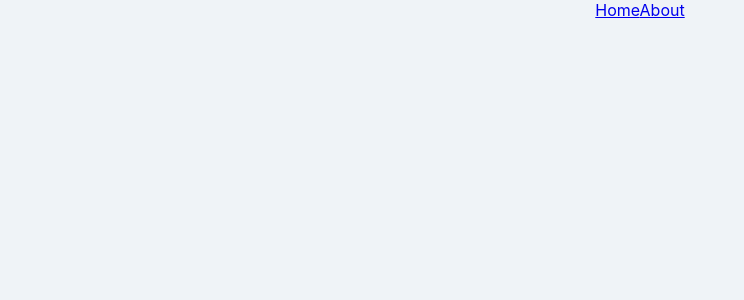
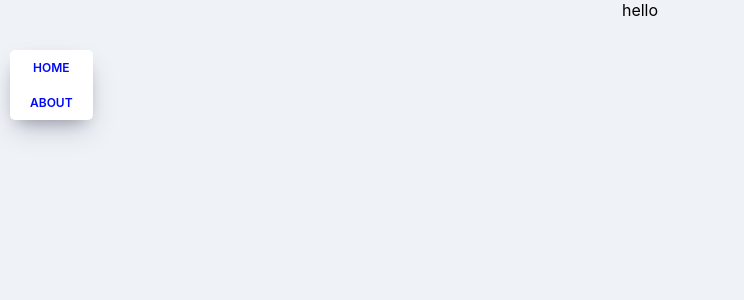
Before and after one commit to skskdmsdl/movie_app, a React (Create React App) app: page /#/movie-detail in a window 1280 px wide. Shown: the top 300 px of the page, without its empty margins (0-744 px from the left). Built offline with nearby package versions, Linux system fonts and the light colour scheme.

Commit message:
상세보기 추가

```diff
--- a/src/App.js
+++ b/src/App.js
@@ -2,6 +2,7 @@
 import { HashRouter, Route } from "react-router-dom";
 import Home from "./routes/Home";
 import About from "./routes/About";
+import Detail from "./routes/Detail";
 import Navigation from "./components/Navigation";
 import "./App.css";
 
@@ -13,6 +14,7 @@
       <Navigation />
       <Route path="/" exact={true} component={Home} />
       <Route path="/about" component={About} />
+      <Route path="/movie-detail" component={Detail} />
       {/* <Route path="/home">
         <h1>Home</h1>
       </Route>
--- a/src/components/Navigation.css
+++ b/src/components/Navigation.css
@@ -0,0 +1,35 @@
+.nav {
+    z-index: 1;
+    position: fixed;
+    top: 50px;
+    left: 10px;
+    display: flex;
+    flex-direction: column;
+    background-color: white;
+    padding: 10px 20px;
+    box-shadow: 0 13px 27px -5px rgba(50, 50, 93, 0.25),
+      0 8px 16px -8px rgba(0, 0, 0, 0.3), 0 -6px 16px -6px rgba(0, 0, 0, 0.025);
+    border-radius: 5px;
+  }
+
+  @media screen and (max-width: 1090px) {
+    .nav {
+      left: initial;
+      top: initial;
+      bottom: 0px;
+      width: 100%;
+    }
+  }
+
+  .nav a {
+    text-decoration: none;
+    color: #0008fc;
+    text-transform: uppercase;
+    font-size: 12px;
+    text-align: center;
+    font-weight: 600;
+  }
+
+  .nav a:not(:last-child) {
+    margin-bottom: 20px;
+  }
--- a/src/components/Navigation.js
+++ b/src/components/Navigation.js
@@ -1,9 +1,10 @@
 import React from "react";
 import { Link } from "react-router-dom";
+import "./Navigation.css";
 
 function Navigation(){
     return (
-        <div>
+        <div className="nav">
             {/* <a herf="/">Home</a> 를 사용하면 react의 spa의 장점을 못살림
                 react-router-dom을 사용하여 <Link to="/">Home</Link>로 사용하기 */}
             <Link to="/">Home</Link>
--- /dev/null
+++ b/src/routes/Detail.js
@@ -0,0 +1,9 @@
+import React from "react";
+
+function Detail(props) {
+    console.log(props);
+    return <span>hello</span>;
+
+}
+
+export default Detail;
```
Also changed, not shown: src/Movie.js (+14 -0 lines).
